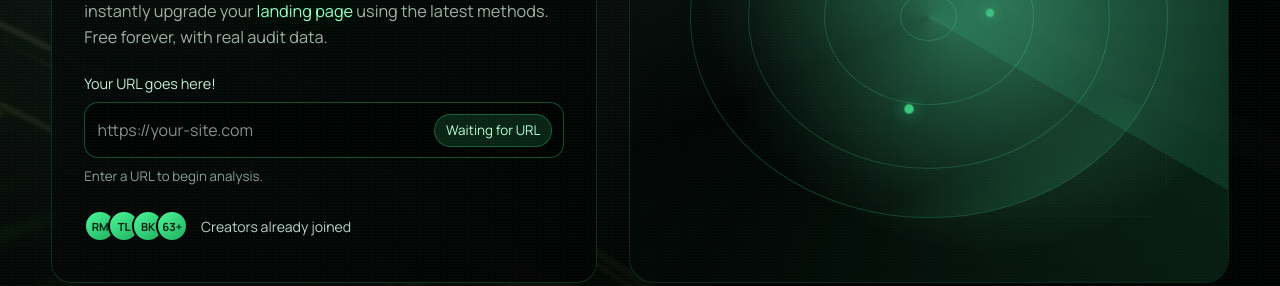
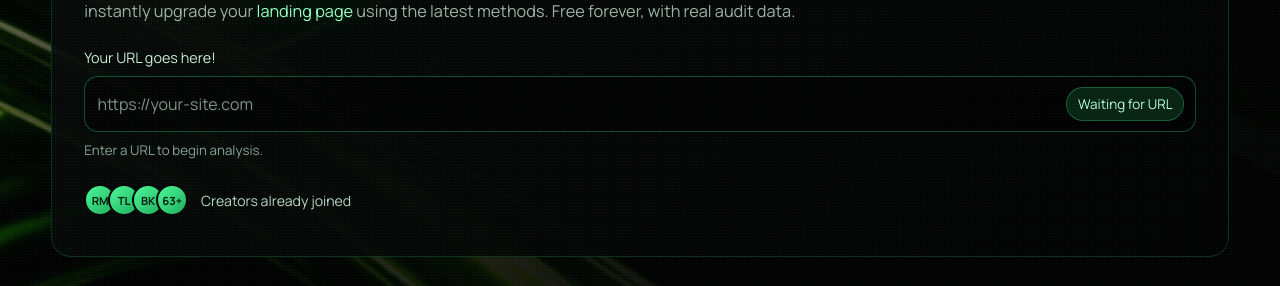
Before and after one commit to mattrichards7783/Optify, a website: page index.html in a window 1280 px wide. Shown: the part 371-657 px from the top of the page. Drawn offline with Linux system fonts and the light colour scheme.

Commit message:
Refine landing hero background

```diff
--- a/index.html
+++ b/index.html
@@ -153,17 +153,6 @@
             </div>
           </div>
 
-          <div class="hero-visual" aria-hidden="true">
-            <div class="radar">
-              <div class="radar-sweep"></div>
-              <div class="radar-ring"></div>
-              <div class="radar-ring"></div>
-              <div class="radar-ring"></div>
-              <span class="blip" style="--x: 25%; --y: 35%; --delay: 0.2s;"></span>
-              <span class="blip" style="--x: 62%; --y: 48%; --delay: 0.9s;"></span>
-              <span class="blip" style="--x: 45%; --y: 72%; --delay: 1.4s;"></span>
-            </div>
-          </div>
         </section>
 
         <header class="page-header">
--- a/styles.css
+++ b/styles.css
@@ -23,7 +23,7 @@ body {
   background: #020303;
   color: var(--text);
   min-height: 100vh;
-  width: 100vw;
+  width: 100%;
   position: relative;
   overflow-x: hidden;
   overflow-y: auto;
@@ -33,11 +33,8 @@ body::before {
   content: "";
   position: fixed;
   inset: 0;
-  background-image: url("assets/hero.png");
-  background-size: cover;
-  background-position: center;
-  background-repeat: no-repeat;
-  opacity: 0.85;
+  background: #020303;
+  opacity: 1;
   z-index: -2;
 }
 
@@ -47,6 +44,18 @@ body::after {
   inset: 0;
   background: radial-gradient(circle at 20% 20%, rgba(23, 33, 29, 0.88) 0%, rgba(2, 3, 3, 0.94) 55%);
   z-index: -1;
+}
+
+body[data-page="overview"]::before {
+  background-image: url("assets/hero.png");
+  background-size: cover;
+  background-position: center;
+  background-repeat: no-repeat;
+  opacity: 0.9;
+}
+
+body[data-page="overview"]::after {
+  background: linear-gradient(135deg, rgba(2, 3, 3, 0.5) 0%, rgba(2, 3, 3, 0.92) 70%);
 }
 
 .noise-overlay {
@@ -248,99 +257,8 @@ body::after {
 .hero-split {
   display: grid;
   gap: 2rem;
-  grid-template-columns: minmax(0, 1fr) minmax(0, 1.1fr);
+  grid-template-columns: minmax(0, 1fr);
   align-items: stretch;
-}
-
-.hero-visual {
-  border-radius: calc(var(--radius) + 6px);
-  background: rgba(2, 3, 3, 0.35);
-  border: 1px solid rgba(49, 209, 120, 0.18);
-  position: relative;
-  overflow: hidden;
-  min-height: 320px;
-}
-
-.radar {
-  position: absolute;
-  inset: 12% 10%;
-  border-radius: 50%;
-  border: 1px solid rgba(75, 255, 155, 0.2);
-  background: radial-gradient(circle, rgba(54, 255, 164, 0.12), transparent 60%);
-  overflow: hidden;
-}
-
-.radar-ring {
-  position: absolute;
-  inset: 12% 12%;
-  border-radius: 50%;
-  border: 1px solid rgba(75, 255, 155, 0.18);
-}
-
-.radar-ring:nth-child(3) {
-  inset: 28% 28%;
-}
-
-.radar-ring:nth-child(4) {
-  inset: 44% 44%;
-}
-
-.radar-sweep {
-  position: absolute;
-  inset: -10% 50% 50% -10%;
-  background: linear-gradient(130deg, rgba(49, 209, 120, 0.5), transparent 60%);
-  transform-origin: 100% 100%;
-  animation: radarSweep 3.2s linear infinite;
-  mix-blend-mode: screen;
-}
-
-.blip {
-  position: absolute;
-  width: 8px;
-  height: 8px;
-  border-radius: 50%;
-  background: rgba(49, 209, 120, 0.9);
-  box-shadow: 0 0 12px rgba(49, 209, 120, 0.8);
-  left: var(--x);
-  top: var(--y);
-  animation: blipPulse 2.4s ease-in-out infinite;
-  animation-delay: var(--delay, 0s);
-}
-
-@keyframes radarSweep {
-  from {
-    transform: rotate(0deg);
-  }
-  to {
-    transform: rotate(360deg);
-  }
-}
-
-@keyframes blipPulse {
-  0%,
-  100% {
-    transform: scale(0.7);
-    opacity: 0.4;
-  }
-  50% {
-    transform: scale(1.2);
-    opacity: 1;
-  }
-}
-
-.hero-visual::before,
-.hero-visual::after {
-  content: "";
-  position: absolute;
-  inset: 0;
-  background: conic-gradient(from 120deg, rgba(57, 223, 135, 0.18), transparent 35%, rgba(60, 255, 170, 0.28));
-  mix-blend-mode: screen;
-  opacity: 0.7;
-}
-
-.hero-visual::after {
-  background: radial-gradient(circle at 60% 40%, rgba(111, 255, 188, 0.55), transparent 60%);
-  opacity: 0.6;
 }
 
 .eyebrow {
@@ -542,6 +460,7 @@ input[type="url"]::placeholder {
   justify-content: space-between;
   align-items: flex-end;
   gap: 1rem;
+  flex-wrap: wrap;
 }
 
 .analysis-panel {
```
